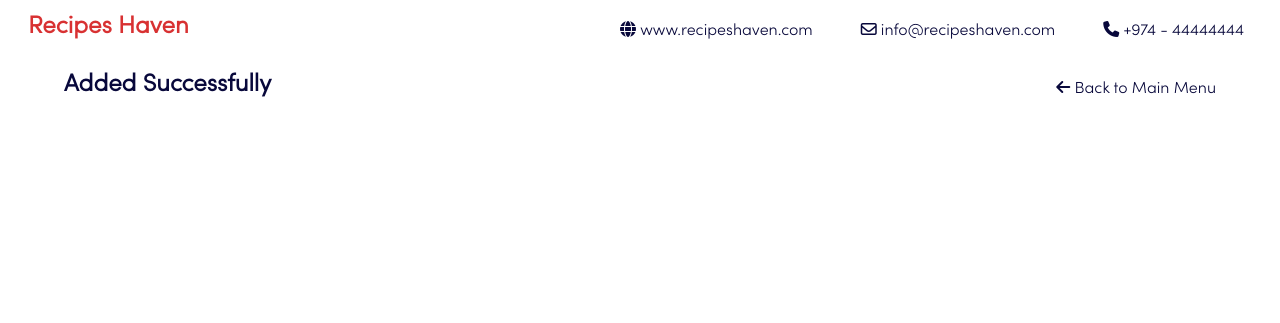
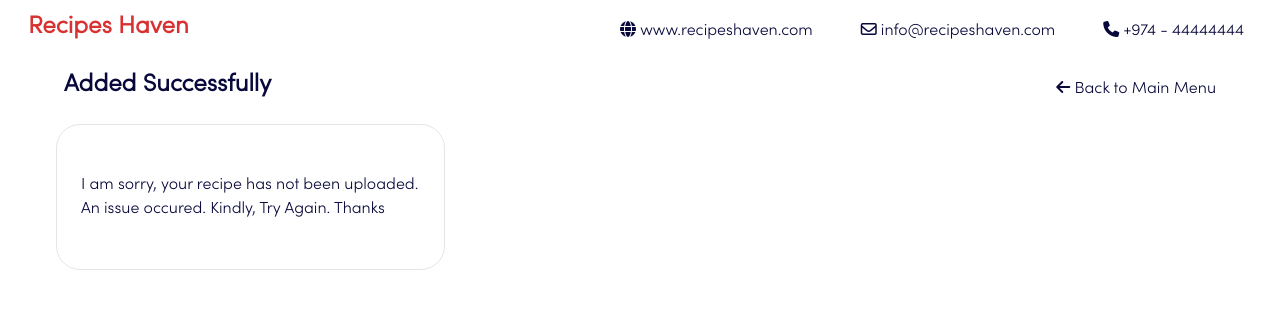
Before and after one commit to zaali33/recipes_project, a Flask app: template templates/added-success.html in a window 1280 px wide. Shown: the top 323 px of the page. Run offline with Flask 2, Linux system fonts and the light colour scheme; the template is opened without the code that fills it, so the values that code supplies are empty; some libraries are stand-ins or nearby versions.

Commit message:
fixed successfully added page

```diff
--- a/resources/recipes_crud.py
+++ b/resources/recipes_crud.py
@@ -24,7 +24,7 @@ class RecipeAdd(Resource):
         return Response(response=render_template("add-recipe.html"))
 
     def post(self):
-        recipe = Recipe(id='2',name=request.form['recipeName'],
+        recipe = Recipe(id,name=request.form['recipeName'],
                         #   ingredients=request.form['recipeIngredients'],
                           description=request.form['recipeInstructions'],
                           category=request.form['recipeCategory'],
@@ -32,5 +32,5 @@ class RecipeAdd(Resource):
                           image_url=request.form['recipeImage'])
 
         recipe_management = RecipeManagement()
-        recipe_management.add_recipe(recipe)
-        return Response(response=render_template("added-success.html"))
+        result = recipe_management.add_recipe(recipe)
+        return Response(response=render_template("added-success.html", result = result))
--- a/templates/added-success.html
+++ b/templates/added-success.html
@@ -1,12 +1,25 @@
 {% extends 'base_template.html' %}
-{% block title %}View - Recipes Haven{% endblock %}
+{% block title %}Recipe Added{% endblock %}
 {% block content %}
     <section class="section my-2">
         <div class="page-header my-2">
             <h4 class="text-body mb-2">Added Successfully</h4>
             <a href="/" class="text-body"><i class="fa-solid fa-arrow-left"></i> Back to Main Menu</a>
         </div>
-        <div class="row spaced-row" style="column-gap: 1.0rem;">
+         <div class="row spaced-row" style="column-gap: 1.0rem;">
+            <div class="col-xl-4 bordered-card my-2">
+                <div>
+                    {% if (result == True) %}
+                        <p class="text-body my-4">
+                            Your recipe has been added successfully. Thank you!!
+                        </p>
+                    {% else %}
+                        <p class="text-body my-4">
+                            I am sorry, your recipe has not been uploaded. An issue occured. Kindly, Try Again. Thanks
+                        </p>
+                    {% endif %}
+                </div>
+            </div>
         </div>
     </section>
 {% endblock %}
```
Also changed, not shown: functions/recipe_management.py (+20 -11 lines), templates/add-recipe.html (+6 -6 lines), data/recipes.json (indentation only).
